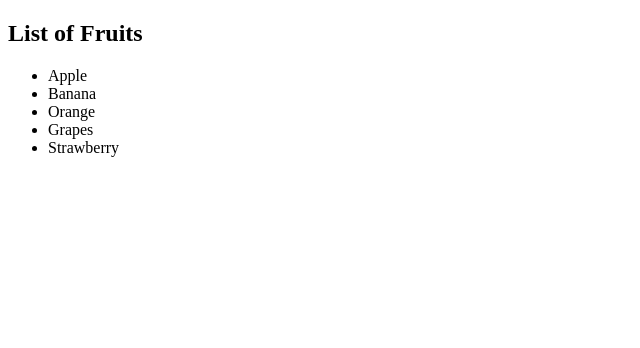
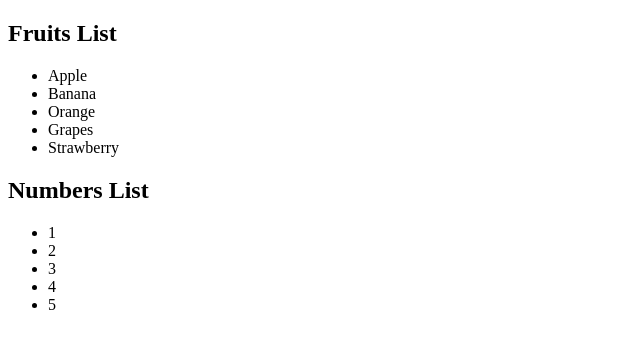
Before and after one commit to Muhammadizhan/Fruit-list-is-JS, a plain HTML site: page index.html in a window 1280 px wide. Shown: the whole page, without its empty margins (0-640 px from the left). Drawn offline with Linux system fonts and the light colour scheme.

Commit message:
FIX modified

```diff
--- a/index.html
+++ b/index.html
@@ -3,13 +3,14 @@
   <head>
     <meta charset="UTF-8" />
     <meta name="viewport" content="width=device-width, initial-scale=1.0" />
-    <title>Fruits List</title>
+    <title>Fruits and Numbers</title>
   </head>
   <body>
-    <h2>List of Fruits</h2>
+    <h2>Fruits List</h2>
+    <ul id="fruitsList"></ul>
 
-    <!-- Unordered list to display fruits -->
-    <ul id="fruitsList"></ul>
+    <h2>Numbers List</h2>
+    <ul id="numbersList"></ul>
 
     <script src="script.js"></script>
   </body>
--- a/script.js
+++ b/script.js
@@ -9,3 +9,26 @@ fruits.forEach(fruit => {
   listItem.textContent = fruit;
   fruitsList.appendChild(listItem);
 });
+
+// Array containing numerical values
+let numbers = [1, 2, 3, 4, 5];
+
+// Accessing and displaying numbers in an unordered list
+const numbersList = document.getElementById("numbersList");
+
+numbers.forEach(number => {
+  const listItem = document.createElement("li");
+  listItem.textContent = number;
+  numbersList.appendChild(listItem);
+});
+
+// Function to handle click event on the numbers list
+numbersList.addEventListener("click", function(event) {
+  const target = event.target;
+
+  // If the clicked element is a list item
+  if (target.tagName === 'LI') {
+    const index = Array.from(numbersList.children).indexOf(target);
+    alert(`Index of clicked element: ${index}`);
+  }
+});
```
